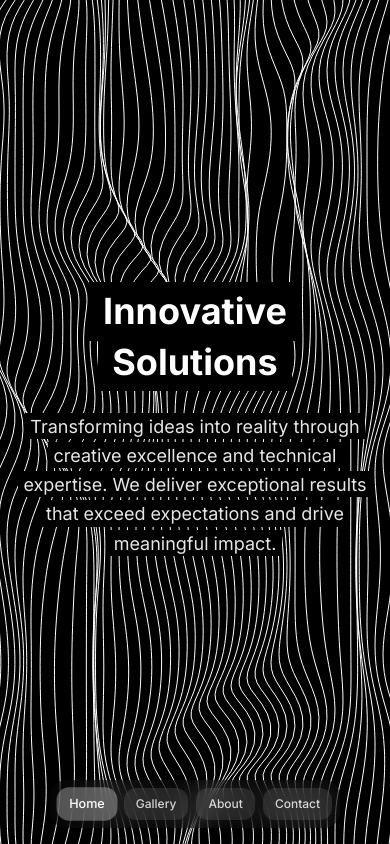
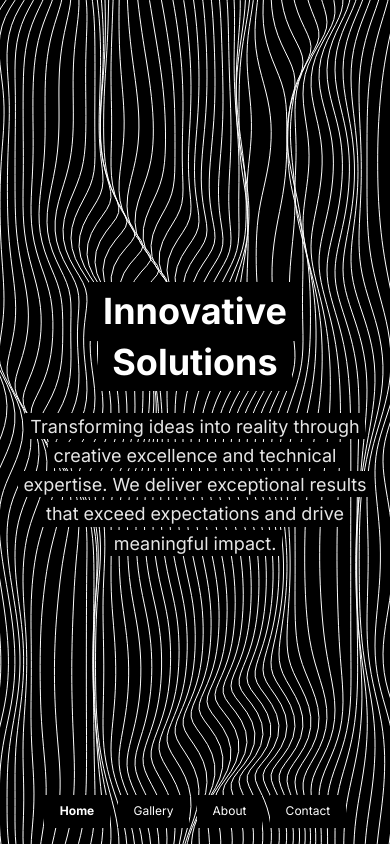
Before and after one commit to babapotato/background-attempt, a Next.js app: page /background-attempt/ in a window 390 px wide. Built offline with nearby package versions, Linux system fonts and the light colour scheme.

Commit message:
Update navigation style to white text on black with bold active section, fix iPhone Safari full-screen issue using dvh units

```diff
--- a/app/globals.css
+++ b/app/globals.css
@@ -60,6 +60,9 @@
     padding: 0;
     width: 100%;
     height: 100%;
+    height: 100dvh; /* Dynamic viewport height for mobile Safari */
+    min-height: 100vh;
+    min-height: 100dvh;
     background-color: #000000;
     overflow-x: hidden;
     scroll-behavior: smooth;
--- a/app/layout.tsx
+++ b/app/layout.tsx
@@ -15,8 +15,8 @@ export default function RootLayout({
   children: React.ReactNode
 }>) {
   return (
-    <html lang="en" className="h-full w-full">
-      <body className={`${inter.className} h-full w-full m-0 p-0 bg-black`}>{children}</body>
+    <html lang="en" className="h-full w-full" style={{ height: '100dvh' }}>
+      <body className={`${inter.className} h-full w-full m-0 p-0 bg-black`} style={{ minHeight: '100dvh' }}>{children}</body>
     </html>
   )
 }
--- a/components/ui/navigation.tsx
+++ b/components/ui/navigation.tsx
@@ -25,18 +25,18 @@ export function Navigation({ currentSection }: NavigationProps) {
     <>
       {/* Desktop Navigation - Top */}
       <nav className="hidden md:flex fixed top-0 left-0 right-0 z-50 justify-center items-center gap-4 p-6">
-        <div className="flex gap-3 bg-black/30 backdrop-blur-md rounded-2xl p-3 shadow-lg">
+        <div className="flex gap-3">
           {sections.map((section) => (
             <button
               key={section.id}
               onClick={() => scrollToSection(section.id)}
-              className={`px-5 py-3 rounded-xl transition-all duration-300 font-medium ${
+              className={`px-5 py-3 transition-all duration-300 ${
                 currentSection === section.id
-                  ? 'bg-white/30 text-white scale-105 shadow-lg'
-                  : 'bg-white/10 text-white/80 hover:bg-white/20 hover:text-white'
+                  ? 'bg-black text-white font-bold'
+                  : 'bg-black text-white font-normal'
               }`}
             >
-              {section.label}
+              <span className="text-with-underlay-sm">{section.label}</span>
             </button>
           ))}
         </div>
@@ -44,18 +44,18 @@ export function Navigation({ currentSection }: NavigationProps) {
 
       {/* Mobile Navigation - Bottom */}
       <nav className="md:hidden fixed bottom-0 left-0 right-0 z-50 flex justify-center items-center p-4">
-        <div className="flex gap-2 bg-black/30 backdrop-blur-md rounded-2xl p-2 shadow-lg">
+        <div className="flex gap-2">
           {sections.map((section) => (
             <button
               key={section.id}
               onClick={() => scrollToSection(section.id)}
-              className={`px-3 py-2 rounded-xl text-xs transition-all duration-300 font-medium ${
+              className={`px-3 py-2 text-xs transition-all duration-300 ${
                 currentSection === section.id
-                  ? 'bg-white/30 text-white scale-105 shadow-lg'
-                  : 'bg-white/10 text-white/80 hover:bg-white/20 hover:text-white'
+                  ? 'bg-black text-white font-bold'
+                  : 'bg-black text-white font-normal'
               }`}
             >
-              {section.label}
+              <span className="text-with-underlay-sm">{section.label}</span>
             </button>
           ))}
         </div>
--- a/components/ui/portfolio.tsx
+++ b/components/ui/portfolio.tsx
@@ -45,10 +45,27 @@ export function Portfolio() {
     'https://images.unsplash.com/photo-1551650975-87deedd944c3?w=400&h=400&fit=crop',
   ]
 
+  // Handle iPhone Safari viewport height issue
+  useEffect(() => {
+    const setViewportHeight = () => {
+      const vh = window.innerHeight * 0.01
+      document.documentElement.style.setProperty('--vh', `${vh}px`)
+    }
+
+    setViewportHeight()
+    window.addEventListener('resize', setViewportHeight)
+    window.addEventListener('orientationchange', setViewportHeight)
+
+    return () => {
+      window.removeEventListener('resize', setViewportHeight)
+      window.removeEventListener('orientationchange', setViewportHeight)
+    }
+  }, [])
+
   return (
     <div ref={containerRef} className="relative w-full min-h-full">
       {/* Waves Background */}
-      <div className="fixed inset-0 w-full h-full overflow-hidden" style={{ zIndex: 0 }}>
+      <div className="fixed inset-0 w-full overflow-hidden" style={{ zIndex: 0, height: '100dvh' }}>
         <Waves className="h-full w-full" strokeColor="#ffffff" backgroundColor="#000000" />
       </div>
 
```
